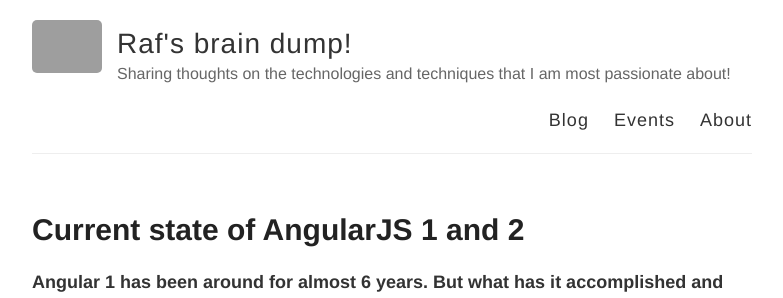
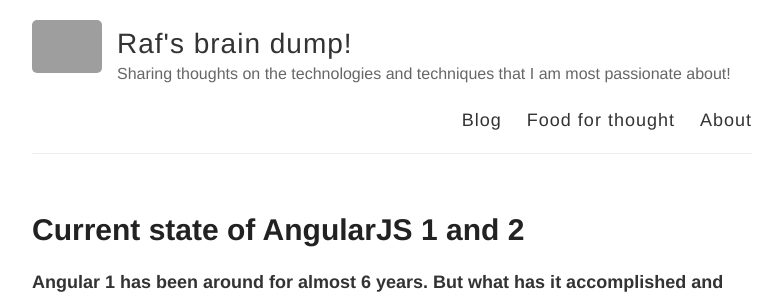
Before and after one commit to rafaelaudy/rafaelaudy.github.io, a Jekyll site: the page built from index.html, in a window 1280 px wide, cut to the strip 0-298 px from the top of the page. Shown: the whole strip, without its empty margins (248-1031 px from the left). Built offline with Jekyll 4.4.1, drawn with Linux system fonts in a browser that asks for light colours; Markdown is read by kramdown in place of the engine named in the settings; grey boxes are pictures that could not be loaded.

Commit message:
Changing the link description

```diff
--- a/_layouts/default.html
+++ b/_layouts/default.html
@@ -28,7 +28,7 @@
 
           <nav>
             <a href="{{ site.baseurl }}/">Blog</a>
-            <a href="{{ site.baseurl }}/foodforthought">Events</a>
+            <a href="{{ site.baseurl }}/foodforthought">Food for thought</a>
             <a href="{{ site.baseurl }}/about">About</a>
           </nav>
         </header>
```
